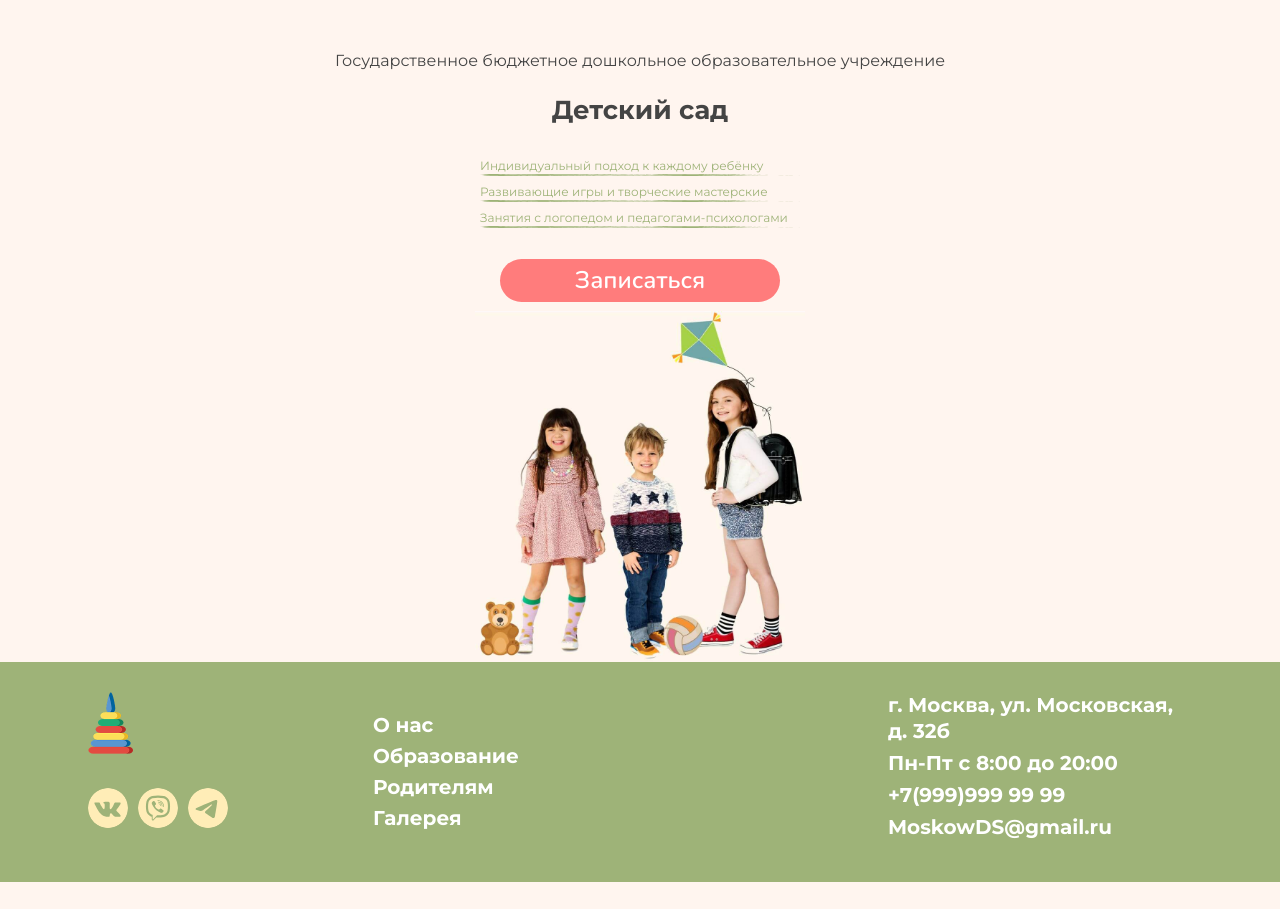
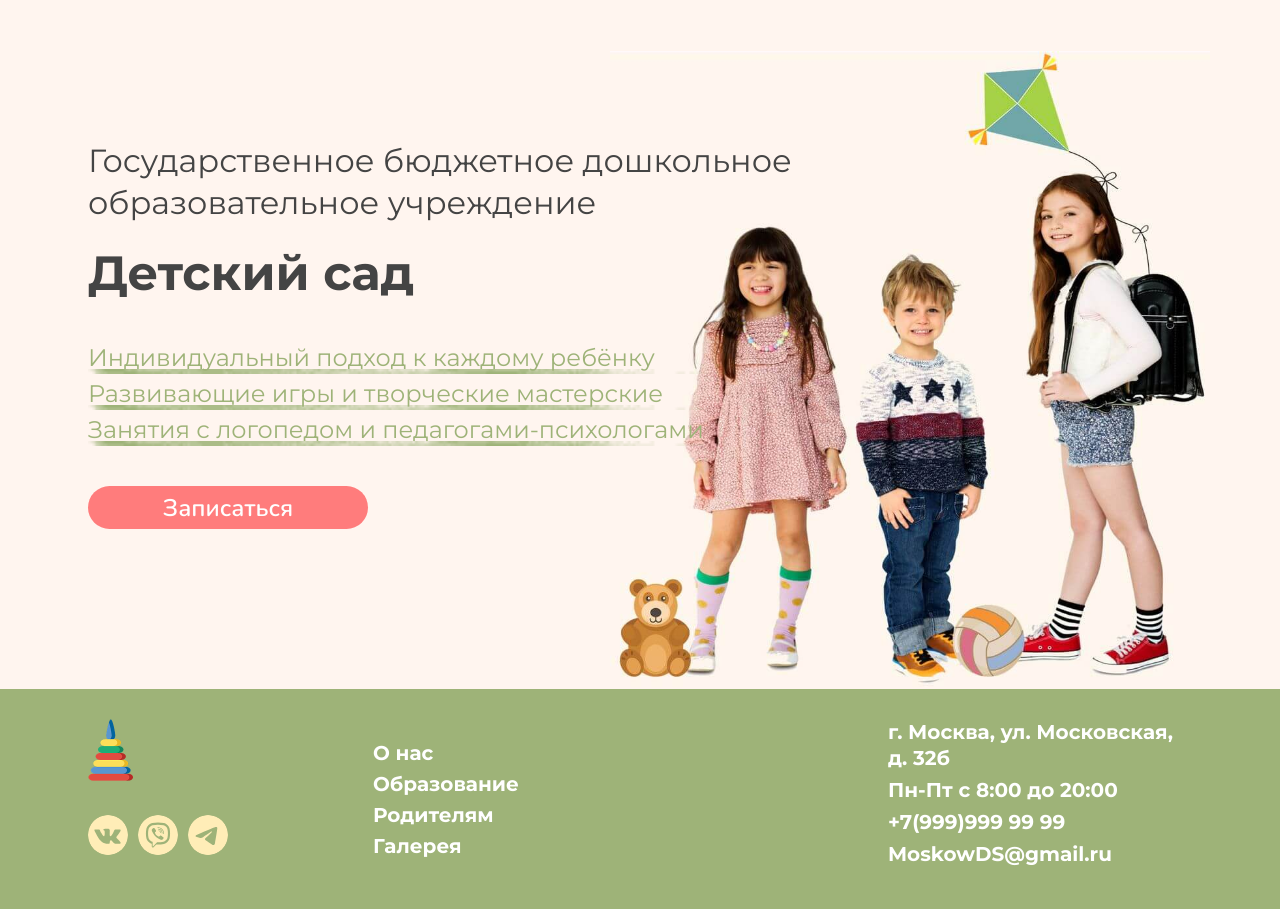
Before and after one commit to artem-vasenin/kindergarten, a Django app: page / in a window 1280 px wide. Shown: the part 60-969 px from the top of the page. Before the commit the page ends 942 px from the top, so only its background shows below. Run offline with Django 5.2, Linux system fonts and the light colour scheme; parts of the project's set-up code (start-up, migrations or seed data) failed here and were passed over; some libraries are stand-ins or nearby versions.

Commit message:
finished desktop homepage

```diff
--- a/app_pages/templates/home/details.html
+++ b/app_pages/templates/home/details.html
@@ -9,10 +9,11 @@
 
 {% block body %}
 <section class="home">
-    <section class="billboard" style="background-image: url('{% static '/pages/home/img/billboard-bg.jpg' %}')">
-        <div class="billboard__content container">
+    <section class="billboard">
+        <div class="container" style="background-image: url('{% static '/pages/home/img/billboard-bg.jpg' %}')">
             <div class="row">
                 <div class="col">
+                    <div class="billboard__content">
                         <div class="billboard__content-subtitle">
                             Государственное бюджетное дошкольное образовательное учреждение
                         </div>
@@ -30,6 +31,7 @@
                     </div>
                 </div>
             </div>
+        </div>
     </section>
 </section>
 {% endblock %}
--- a/static_src/pages/home/css/styles.css
+++ b/static_src/pages/home/css/styles.css
@@ -1,11 +1,30 @@
 .home {
     .billboard {
-        padding-top: 50px;
-        padding-bottom: 360px;
-        background-repeat: no-repeat;
-        background-position: bottom center;
-        background-size: 330px;
         background-color: #fff5ef;
+
+        .container {
+            background-repeat: no-repeat;
+            background-position: bottom center;
+            background-size: 330px;
+            padding-top: 50px;
+            padding-bottom: 360px;
+
+            @media screen and (min-width: 992px) {
+                background-position: right bottom;
+                background-size: 50%;
+                padding-top: 140px;
+                padding-bottom: 160px;
+            }
+
+            @media screen and (min-width: 1200px) {
+                background-size: 600px;
+            }
+        }
+    }
+    .billboard__content {
+        @media screen and (min-width: 992px) {
+            width: 730px;
+        }
     }
     .billboard__content-subtitle {
         font-size: 16px;
@@ -14,6 +33,12 @@
         margin-bottom: 20px;
         font-family: var(--font-montserrat), sans-serif;
         color: var(--color-dark);
+
+        @media screen and (min-width: 992px) {
+            font-size: 32px;
+            line-height: 42px;
+            text-align: initial;
+        }
     }
     .billboard__content-title {
         font-size: 26px;
@@ -23,6 +48,13 @@
         font-weight: 700;
         font-family: var(--font-montserrat), sans-serif;
         color: var(--color-dark);
+
+        @media screen and (min-width: 992px) {
+            font-size: 48px;
+            line-height: 58px;
+            text-align: initial;
+            margin-bottom: 40px;
+        }
     }
     .billboard__content-benefits {
         padding: 0;
@@ -32,6 +64,11 @@
         gap: 4px;
         width: 320px;
         margin: 0 auto 30px;
+
+        @media screen and (min-width: 992px) {
+            width: 630px;
+            margin: 0 0 40px;
+        }
     }
     .billboard__content-benefit {
         display: block;
@@ -43,8 +80,17 @@
         background-repeat: no-repeat;
         background-position: bottom left;
         background-size: 100%;
+
+        @media screen and (min-width: 992px) {
+            font-size: 24px;
+            line-height: 32px;
+        }
     }
     .billboard__content-actions {
         text-align: center;
+
+        @media screen and (min-width: 992px) {
+            text-align: initial;
+        }
     }
 }
```
Lines whose indentation alone changed are shown as unchanged.
